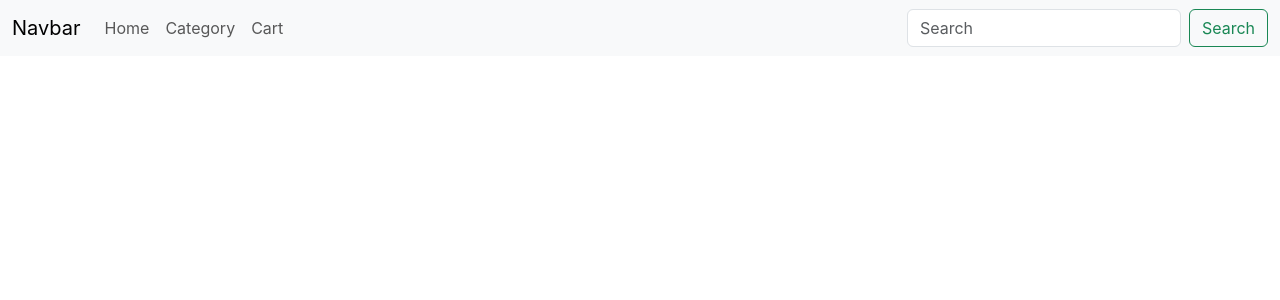
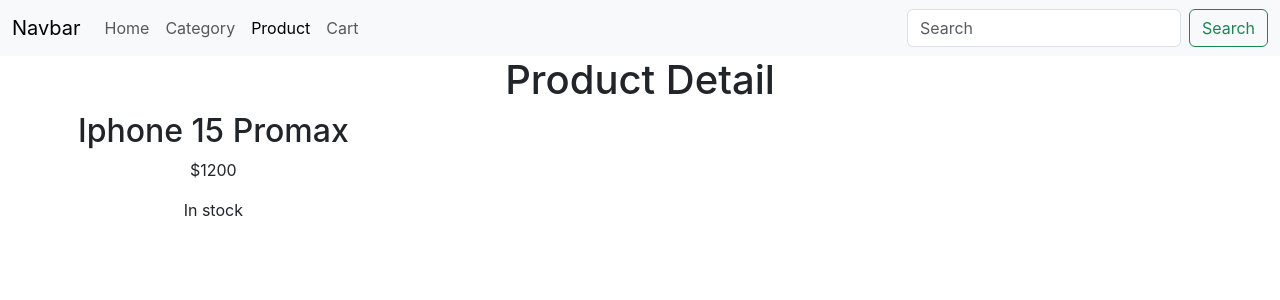
Before and after one commit to hoatq-fptaptech/t2311e_reactjs_sem1, a React (Create React App) app: page /product in a window 1280 px wide. Shown: the top 300 px of the page. Built offline with nearby package versions, Linux system fonts and the light colour scheme.

Commit message:
detail product

```diff
--- a/src/App.js
+++ b/src/App.js
@@ -6,25 +6,9 @@ import { Route, Routes } from 'react-router-dom';
 import Home from './component/page/Home';
 import Category from './component/page/Category';
 import Cart from './component/page/Cart';
+import ProductDetail from './component/page/ProductDetail';
 
 function App() { // jsx
-  const ps = [
-    {
-      name: "Iphone 15 Pro Max",
-      price: 1200,
-      qty: 1
-    },
-    {
-      name: "Iphone 14 Pro Max",
-      price: 1100,
-      qty: 10
-    },
-    {
-      name: "Iphone 13",
-      price: 800,
-      qty: 0
-    }
-  ];
   return (
     <div className="App">
       <Menu/>
@@ -32,6 +16,7 @@ function App() { // jsx
           <Routes>
               <Route path='/' Component={Home} />
               <Route path='/category' Component={Category} />
+              <Route path='/product' Component={ProductDetail} />
               <Route path='/cart' Component={Cart} />
           </Routes>
        </section>
--- a/src/component/common/Menu.js
+++ b/src/component/common/Menu.js
@@ -17,6 +17,9 @@ function Menu(props){
                         <NavLink to={"/category"} className="nav-link">Category</NavLink>
                     </li>
                     <li class="nav-item">
+                        <NavLink to={"/product"} className="nav-link">Product</NavLink>
+                    </li>
+                    <li class="nav-item">
                     <NavLink to={"/cart"} className="nav-link">Cart</NavLink>
                     </li>
                 </ul>
--- /dev/null
+++ b/src/component/page/ProductDetail.js
@@ -0,0 +1,16 @@
+import Product from "../common/Product";
+
+function ProductDetail(props){
+    const item = {
+        name: "Iphone 15 Promax",
+        price: 1200,
+        qty: 5
+    }
+    return  (
+       <div>
+            <h1>Product Detail</h1>
+            <Product item={item}/>
+       </div>
+    );
+}
+export default ProductDetail;
```
